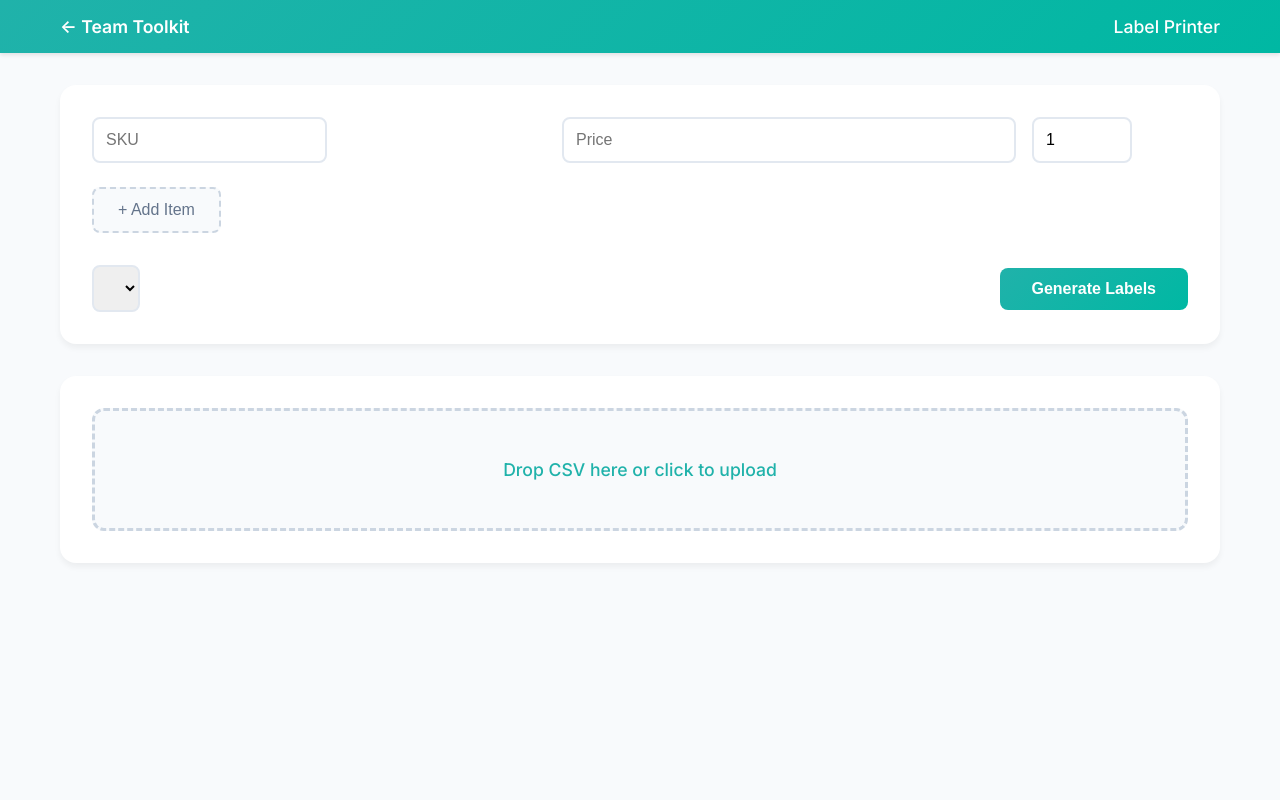
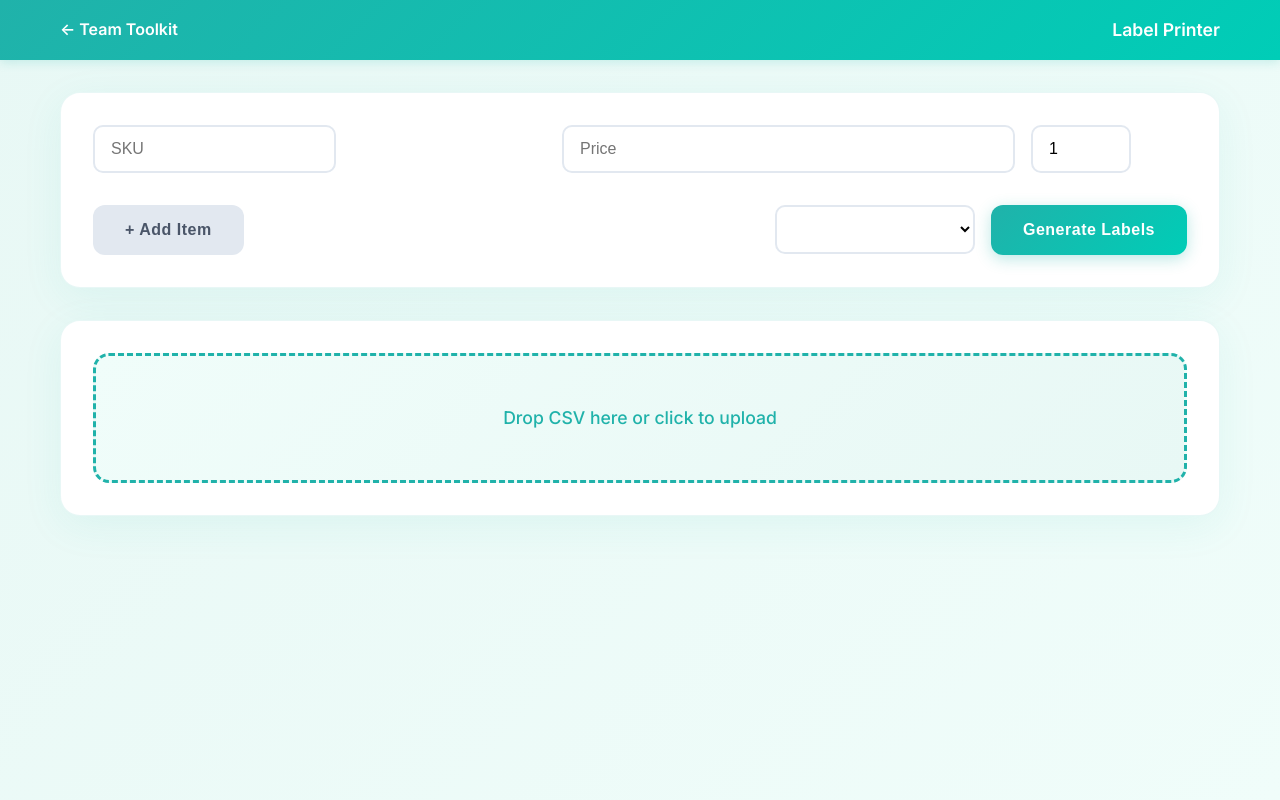
Before and after one commit to rewined/tools-dashboard, a Flask app: template templates/tools/labels.html in a window 1280 px wide. Run offline with Flask 3, Linux system fonts and the light colour scheme; the template is opened without the code that fills it, so the values that code supplies are empty.

Commit message:
Use exact local files for correct styling
🤖 Generated with [Claude Code](https://claude.ai/code)

Co-Authored-By: Claude <noreply@anthropic.com>

```diff
--- a/static/css/toolkit.css
+++ b/static/css/toolkit.css
@@ -1,104 +1,57 @@
-/* Reset and base styles */
-* {
-    margin: 0;
-    padding: 0;
-    box-sizing: border-box;
-}
+/* Import existing styles */
+@import url('style.css');
 
-body {
-    font-family: 'Inter', -apple-system, BlinkMacSystemFont, 'Segoe UI', Roboto, Oxygen, Ubuntu, Cantarell, sans-serif;
-    background: #f8fafc;
-    min-height: 100vh;
-    color: #333;
-}
-
-.container {
-    max-width: 1200px;
-    margin: 0 auto;
-    padding: 0 20px;
-}
-
-/* Navigation */
-.toolkit-nav {
-    background: linear-gradient(135deg, #20b2aa 0%, #00b8a3 100%);
-    padding: 1rem 0;
-    box-shadow: 0 2px 4px rgba(0,0,0,0.1);
-}
-
-.nav-container {
-    max-width: 1200px;
-    margin: 0 auto;
-    padding: 0 20px;
-    display: flex;
-    justify-content: space-between;
-    align-items: center;
-}
-
-.nav-brand {
-    color: white;
-    text-decoration: none;
-    font-weight: 600;
-    font-size: 1.1rem;
-    transition: opacity 0.2s;
-}
-
-.nav-brand:hover {
-    opacity: 0.8;
-}
-
-.nav-title {
-    color: white;
-    font-weight: 500;
-    font-size: 1.1rem;
-}
-
-/* Main content */
-.main-content {
+/* Toolkit-specific styles */
+.dashboard-header {
+    text-align: center;
+    margin-bottom: 3rem;
     padding: 2rem 0;
 }
 
-/* Dashboard styles */
-.dashboard-header {
-    text-align: center;
-    margin-bottom: 3rem;
+.dashboard-header h1 {
+    font-size: 2.5rem;
+    font-weight: 700;
+    color: #2d3748;
+    margin-bottom: 0.5rem;
 }
 
-.dashboard-header h1 {
-    font-size: 3rem;
-    font-weight: 700;
-    margin-bottom: 0.5rem;
-    background: linear-gradient(135deg, #20b2aa, #00b8a3);
-    -webkit-background-clip: text;
-    -webkit-text-fill-color: transparent;
-    background-clip: text;
-}
-
-.subtitle {
-    font-size: 1.2rem;
-    color: #666;
-    margin-bottom: 2rem;
+.dashboard-header .subtitle {
+    font-size: 1.1rem;
+    color: #718096;
 }
 
 .tools-grid {
     display: grid;
-    grid-template-columns: repeat(auto-fit, minmax(280px, 1fr));
-    gap: 1.5rem;
+    grid-template-columns: repeat(auto-fit, minmax(300px, 1fr));
+    gap: 2rem;
     margin-bottom: 3rem;
 }
 
 .tool-card {
-    background: white;
-    border-radius: 16px;
+    background: #ffffff;
+    border-radius: 20px;
     padding: 2rem;
+    box-shadow: 0 10px 40px rgba(32, 178, 170, 0.08);
+    border: 1px solid rgba(32, 178, 170, 0.1);
+    transition: all 0.3s ease;
     text-align: center;
-    transition: all 0.3s ease;
-    border: 1px solid #e2e8f0;
-    box-shadow: 0 4px 6px rgba(0, 0, 0, 0.05);
+    position: relative;
+    overflow: hidden;
 }
 
 .tool-card:hover {
     transform: translateY(-4px);
-    box-shadow: 0 12px 24px rgba(0, 0, 0, 0.1);
+    box-shadow: 0 20px 60px rgba(32, 178, 170, 0.15);
+}
+
+.tool-card.tool-disabled {
+    opacity: 0.6;
+    cursor: not-allowed;
+}
+
+.tool-card.tool-disabled:hover {
+    transform: none;
+    box-shadow: 0 10px 40px rgba(32, 178, 170, 0.08);
 }
 
 .tool-link {
@@ -107,30 +60,24 @@ body {
     display: block;
 }
 
-.tool-disabled {
-    opacity: 0.6;
-}
-
-.tool-disabled:hover {
-    transform: none;
-    box-shadow: 0 4px 6px rgba(0, 0, 0, 0.05);
-}
-
 .tool-icon {
     font-size: 3rem;
     margin-bottom: 1rem;
-    line-height: 1;
+    height: 80px;
+    display: flex;
+    align-items: center;
+    justify-content: center;
 }
 
 .tool-name {
-    font-size: 1.5rem;
+    font-size: 1.25rem;
     font-weight: 600;
+    color: #2d3748;
     margin-bottom: 0.5rem;
-    color: #333;
 }
 
 .tool-description {
-    color: #666;
+    color: #718096;
     margin-bottom: 1rem;
     line-height: 1.5;
 }
@@ -139,30 +86,154 @@ body {
     display: inline-block;
     padding: 0.25rem 0.75rem;
     border-radius: 20px;
-    font-size: 0.8rem;
-    font-weight: 500;
+    font-size: 0.75rem;
+    font-weight: 600;
     text-transform: uppercase;
     letter-spacing: 0.5px;
-    background: #f0f0f0;
-    color: #666;
 }
 
 .tool-status.active {
-    background: #10b981;
+    background: linear-gradient(135deg, #20b2aa 0%, #00cdb7 100%);
     color: white;
 }
 
-/* Label Printer Styles */
+.tool-status:not(.active) {
+    background: linear-gradient(135deg, #e2e8f0 0%, #f7fafc 100%);
+    color: #718096;
+}
+
+.dashboard-footer {
+    text-align: center;
+    padding: 2rem 0;
+    border-top: 1px solid #e2e8f0;
+    color: #718096;
+}
+
+.dashboard-footer a {
+    color: #20b2aa;
+    text-decoration: none;
+    font-weight: 500;
+}
+
+.dashboard-footer a:hover {
+    text-decoration: underline;
+}
+
+/* Navigation */
+.toolkit-nav {
+    background: linear-gradient(135deg, #20b2aa 0%, #00cdb7 100%);
+    padding: 1rem 0;
+    box-shadow: 0 2px 10px rgba(32, 178, 170, 0.2);
+}
+
+.nav-container {
+    max-width: 1200px;
+    margin: 0 auto;
+    padding: 0 20px;
+    display: flex;
+    align-items: center;
+    justify-content: space-between;
+}
+
+.nav-brand {
+    color: #ffffff;
+    text-decoration: none;
+    font-weight: 600;
+    font-size: 1rem;
+    transition: opacity 0.2s ease;
+}
+
+.nav-brand:hover {
+    opacity: 0.8;
+}
+
+.nav-title {
+    color: #ffffff;
+    font-weight: 600;
+    font-size: 1.1rem;
+}
+
+/* Coming Soon Page */
+.coming-soon-section {
+    display: flex;
+    align-items: center;
+    justify-content: center;
+    min-height: 60vh;
+}
+
+.coming-soon-content {
+    text-align: center;
+    background: #ffffff;
+    border-radius: 20px;
+    padding: 3rem;
+    box-shadow: 0 10px 40px rgba(32, 178, 170, 0.08);
+    border: 1px solid rgba(32, 178, 170, 0.1);
+    max-width: 500px;
+}
+
+.coming-soon-icon {
+    font-size: 4rem;
+    margin-bottom: 1.5rem;
+}
+
+.coming-soon-content h2 {
+    color: #2d3748;
+    margin-bottom: 1rem;
+    font-weight: 600;
+}
+
+.coming-soon-content p {
+    color: #718096;
+    margin-bottom: 2rem;
+}
+
+.coming-soon-features {
+    text-align: left;
+    margin: 2rem 0;
+    padding: 1.5rem;
+    background: #f7fafc;
+    border-radius: 12px;
+}
+
+.coming-soon-features h4 {
+    color: #2d3748;
+    margin-bottom: 1rem;
+    font-size: 1rem;
+    font-weight: 600;
+}
+
+.coming-soon-features ul {
+    list-style: none;
+    padding: 0;
+}
+
+.coming-soon-features li {
+    color: #718096;
+    margin-bottom: 0.5rem;
+    padding-left: 1.5rem;
+    position: relative;
+}
+
+.coming-soon-features li:before {
+    content: "✓";
+    position: absolute;
+    left: 0;
+    color: #20b2aa;
+    font-weight: bold;
+}
+
+/* Main Tool Styles */
 .main-section {
-    background: white;
-    border-radius: 16px;
+    background: #ffffff;
+    border-radius: 20px;
     padding: 2rem;
     margin-bottom: 2rem;
-    box-shadow: 0 4px 6px rgba(0, 0, 0, 0.05);
+    box-shadow: 0 10px 40px rgba(32, 178, 170, 0.08);
+    border: 1px solid rgba(32, 178, 170, 0.1);
 }
 
 .items-grid {
-    margin-bottom: 1.5rem;
+    margin-bottom: 2rem;
 }
 
 .item-row {
@@ -173,106 +244,89 @@ body {
     align-items: center;
 }
 
-.form-control {
-    padding: 0.75rem;
+.item-row .form-control {
     border: 2px solid #e2e8f0;
-    border-radius: 8px;
+    border-radius: 10px;
+    padding: 0.8rem 1rem;
     font-size: 1rem;
-    transition: border-color 0.2s;
+    transition: border-color 0.3s ease;
 }
 
-.form-control:focus {
-    outline: none;
+.item-row .form-control:focus {
     border-color: #20b2aa;
+    box-shadow: 0 0 0 3px rgba(32, 178, 170, 0.1);
 }
 
 .btn-remove {
-    background: #ef4444;
+    background: #e53e3e;
+    border: none;
     color: white;
-    border: none;
     border-radius: 50%;
     width: 32px;
     height: 32px;
+    display: flex;
+    align-items: center;
+    justify-content: center;
     cursor: pointer;
-    font-size: 1.2rem;
-    line-height: 1;
-    transition: background-color 0.2s;
+    font-size: 1rem;
+    font-weight: bold;
+    transition: background-color 0.2s ease;
 }
 
 .btn-remove:hover {
-    background: #dc2626;
+    background: #c53030;
 }
 
-.btn-add {
-    background: #f8fafc;
-    border: 2px dashed #cbd5e1;
-    padding: 0.75rem 1.5rem;
-    border-radius: 8px;
-    color: #64748b;
-    cursor: pointer;
-    font-size: 1rem;
-    transition: all 0.2s;
-    margin-bottom: 2rem;
+.action-buttons {
+    display: flex;
+    justify-content: space-between;
+    align-items: center;
+    flex-wrap: wrap;
+    gap: 1rem;
 }
 
-.btn-add:hover {
-    border-color: #20b2aa;
-    color: #20b2aa;
-}
-
-.controls {
+.generate-controls {
     display: flex;
     gap: 1rem;
     align-items: center;
-    justify-content: space-between;
 }
 
-.btn-generate {
-    background: linear-gradient(135deg, #20b2aa 0%, #00b8a3 100%);
-    color: white;
-    border: none;
-    padding: 0.75rem 2rem;
-    border-radius: 8px;
-    font-size: 1rem;
-    font-weight: 600;
-    cursor: pointer;
-    transition: all 0.2s;
+.format-select {
+    min-width: 200px;
 }
 
-.btn-generate:hover {
-    transform: translateY(-1px);
-    box-shadow: 0 4px 12px rgba(32, 178, 170, 0.3);
-}
-
-/* CSV Upload */
+/* CSV Upload Section */
 .csv-upload-section {
-    background: white;
-    border-radius: 16px;
+    background: #ffffff;
+    border-radius: 20px;
     padding: 2rem;
     margin-bottom: 2rem;
-    box-shadow: 0 4px 6px rgba(0, 0, 0, 0.05);
+    box-shadow: 0 10px 40px rgba(32, 178, 170, 0.08);
+    border: 1px solid rgba(32, 178, 170, 0.1);
 }
 
 .upload-area {
-    border: 3px dashed #cbd5e1;
-    border-radius: 12px;
-    padding: 3rem;
+    border: 3px dashed #20b2aa;
+    border-radius: 16px;
+    padding: 3rem 2rem;
+    background: linear-gradient(135deg, #f0fdfa 0%, #e8f8f5 100%);
+    cursor: pointer;
+    transition: all 0.3s ease;
     text-align: center;
-    cursor: pointer;
-    transition: all 0.2s;
-    background: #f8fafc;
 }
 
 .upload-area:hover,
 .upload-area.drag-over {
-    border-color: #20b2aa;
-    background: #f0fdfa;
+    border-color: #00cdb7;
+    background: linear-gradient(135deg, #e8f8f5 0%, #d6f7f0 100%);
+    transform: translateY(-2px);
+    box-shadow: 0 8px 25px rgba(32, 178, 170, 0.15);
 }
 
 .upload-text {
     color: #20b2aa;
+    font-size: 1.1rem;
     font-weight: 500;
-    font-size: 1.1rem;
 }
 
 /* Autocomplete */
@@ -310,124 +364,56 @@ body {
 
 /* Result Section */
 .result-section {
-    background: white;
-    border-radius: 16px;
+    background: #ffffff;
+    border-radius: 20px;
     padding: 2rem;
+    box-shadow: 0 10px 40px rgba(32, 178, 170, 0.08);
+    border: 1px solid rgba(32, 178, 170, 0.1);
     text-align: center;
-    box-shadow: 0 4px 6px rgba(0, 0, 0, 0.05);
+}
+
+.success-icon {
+    color: #20b2aa;
+    margin-bottom: 1rem;
 }
 
 .success-message h3 {
-    color: #10b981;
+    color: #2d3748;
     font-size: 1.5rem;
+    font-weight: 600;
     margin-bottom: 1rem;
+}
+
+.success-message p {
+    color: #718096;
+    margin-bottom: 2rem;
 }
 
 .button-group {
     display: flex;
     gap: 1rem;
     justify-content: center;
-    margin-top: 1.5rem;
+    flex-wrap: wrap;
 }
 
-.btn-primary {
-    background: linear-gradient(135deg, #20b2aa 0%, #00b8a3 100%);
-    color: white;
-    padding: 0.75rem 1.5rem;
-    border-radius: 8px;
-    text-decoration: none;
-    font-weight: 600;
-    transition: all 0.2s;
-}
-
-.btn-primary:hover {
-    transform: translateY(-1px);
-    box-shadow: 0 4px 12px rgba(32, 178, 170, 0.3);
-}
-
-.btn-secondary {
-    background: #f1f5f9;
-    color: #64748b;
-    padding: 0.75rem 1.5rem;
-    border: none;
-    border-radius: 8px;
-    font-weight: 600;
-    cursor: pointer;
-    transition: all 0.2s;
-}
-
-.btn-secondary:hover {
-    background: #e2e8f0;
-}
-
-/* Coming Soon */
-.coming-soon-container {
-    display: flex;
-    justify-content: center;
-    align-items: center;
-    min-height: 60vh;
-    text-align: center;
-}
-
-.coming-soon-content {
-    background: white;
-    padding: 3rem;
-    border-radius: 16px;
-    box-shadow: 0 8px 32px rgba(0, 0, 0, 0.1);
-    max-width: 500px;
-}
-
-.coming-soon-icon {
-    font-size: 4rem;
-    margin-bottom: 1rem;
-}
-
-.coming-soon-content h1 {
-    color: #333;
-    margin-bottom: 0.5rem;
-    font-size: 2rem;
-}
-
-.coming-soon-content h2 {
-    color: #666;
-    margin-bottom: 1rem;
-    font-size: 1.5rem;
-    font-weight: 500;
-}
-
-.coming-soon-content p {
-    color: #666;
-    margin-bottom: 2rem;
-    line-height: 1.6;
-}
-
-/* Loading animation */
-.loading {
-    width: 20px;
-    height: 20px;
-    border: 2px solid #f3f3f3;
-    border-top: 2px solid #20b2aa;
-    border-radius: 50%;
-    animation: spin 1s linear infinite;
-    display: inline-block;
-    margin-right: 0.5rem;
-}
-
-@keyframes spin {
-    0% { transform: rotate(0deg); }
-    100% { transform: rotate(360deg); }
-}
-
-/* Responsive */
+/* Responsive Design */
 @media (max-width: 768px) {
     .item-row {
         grid-template-columns: 1fr;
         gap: 0.5rem;
     }
 
-    .controls {
+    .action-buttons {
         flex-direction: column;
-        gap: 1rem;
+        align-items: stretch;
+    }
+
+    .generate-controls {
+        flex-direction: column;
+    }
+
+    .format-select {
+        min-width: auto;
     }
 
     .button-group {
--- a/templates/tools/labels.html
+++ b/templates/tools/labels.html
@@ -14,32 +14,38 @@
         </div>
     </div>
 
-    <button onclick="addRow()" class="btn-add">+ Add Item</button>
-
-    <div class="controls">
-        <select id="formatSelect" class="form-control">
-            {% for key, format in formats.items() %}
-            <option value="{{ key }}">{{ format.name }}</option>
-            {% endfor %}
-        </select>
-        <button onclick="generateLabels()" class="btn-generate">Generate Labels</button>
+    <div class="action-buttons">
+        <button onclick="addRow()" class="btn btn-secondary">+ Add Item</button>
+        <div class="generate-controls">
+            <select id="formatSelect" class="form-control format-select">
+                {% for key, format in formats.items() %}
+                <option value="{{ key }}">{{ format.name }}</option>
+                {% endfor %}
+            </select>
+            <button onclick="generateLabels()" class="btn btn-primary">Generate Labels</button>
+        </div>
     </div>
 </div>
 
+<!-- CSV Upload Section -->
 <div class="csv-upload-section">
     <div class="upload-area" id="uploadArea">
         <span class="upload-text">Drop CSV here or click to upload</span>
-        <input type="file" id="fileInput" accept=".csv" style="display: none;">
+        <input type="file" id="fileInput" accept=".csv" hidden>
     </div>
 </div>
 
 <div id="resultSection" class="result-section" style="display: none;">
     <div class="success-message">
-        <h3>✓ Labels Generated!</h3>
+        <svg class="success-icon" width="48" height="48" viewBox="0 0 24 24" fill="none" stroke="currentColor">
+            <path d="M22 11.08V12a10 10 0 1 1-5.93-9.14"></path>
+            <polyline points="22 4 12 14.01 9 11.01"></polyline>
+        </svg>
+        <h3>Labels Generated!</h3>
         <p id="resultMessage"></p>
         <div class="button-group">
-            <a id="downloadBtn" href="#" class="btn-primary" download>Download PDF</a>
-            <button onclick="resetForm()" class="btn-secondary">Generate More</button>
+            <a id="downloadBtn" href="#" class="btn btn-primary" download>Download PDF</a>
+            <button onclick="resetForm()" class="btn btn-secondary">New Labels</button>
         </div>
     </div>
 </div>
```
